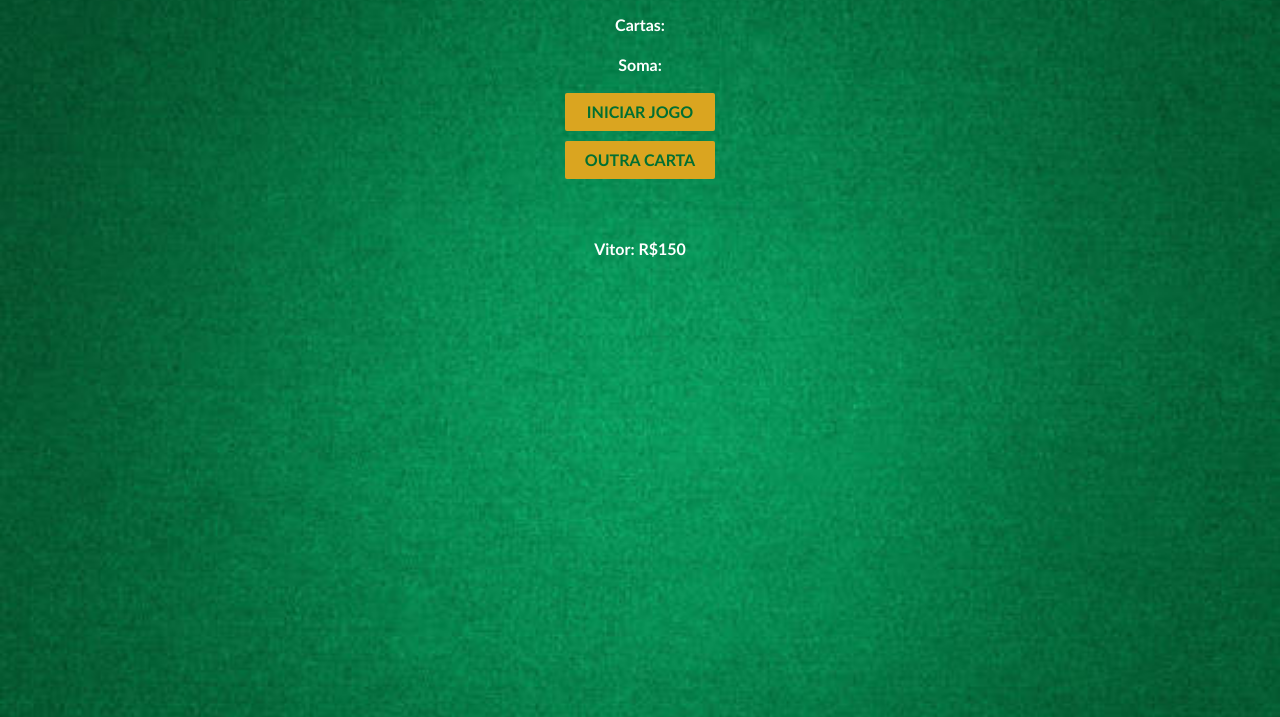
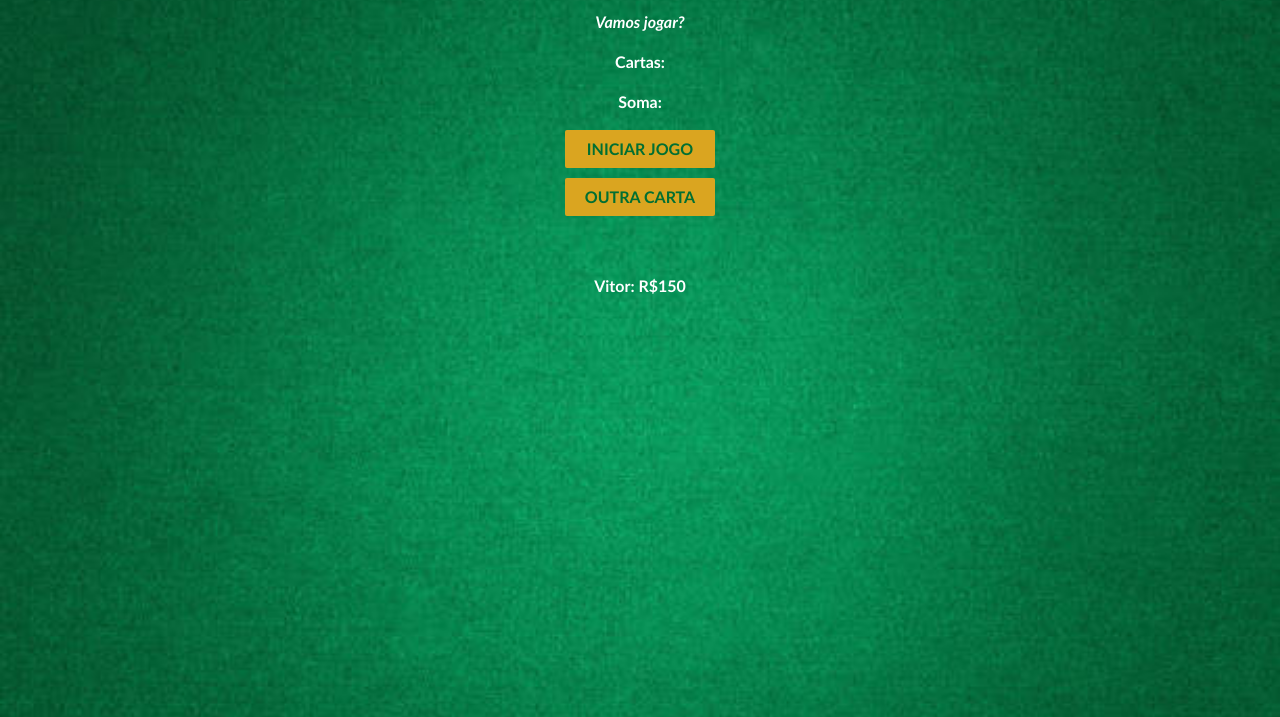
Before and after one commit to vitor-dilucca/Blackjack-JS, a plain HTML site: page index.html in a window 1280 px wide. Shown: the part 83-800 px from the top of the page. Drawn offline with nearby package versions, Linux system fonts and the light colour scheme.

Commit message:
projeto finalizado

```diff
--- a/script.js
+++ b/script.js
@@ -6,12 +6,16 @@ let message = ""
 let messageEl = document.getElementById("message-el")
 let somaEl = document.querySelector("#soma-el")
 let cartasEl = document.querySelector("#cartas-el")
-
-let playerName = "Vitor"
-let money = 150
-
 let playerEl = document.querySelector("#player-el")
-playerEl.textContent=playerName+ ": R$"+ money
+let player = {
+  name: "Vitor",
+  money: 150,
+  dizerOi: function(){
+    console.log("hheissann!")
+  }
+}
+player.dizerOi()
+playerEl.textContent=player.name+ ": R$"+ player.money
 
 function getRandomCard(){
   let randomNumber = Math.floor( Math.random()*13 )
@@ -85,3 +89,14 @@ if(hasSolvedChallenge || hasHintsLeft){
 function showSolution(){
   console.log("Showing the solution....")
 }
+
+const airbnbProperty = {
+  type:"castle",
+  cleaningLady:true,
+  roomFor:2,
+  furniture:['chair','table','bed']
+};
+
+console.log(airbnbProperty.length)
+console.log(airbnbProperty.type)
+console.log(airbnbProperty.furniture)
--- a/style.css
+++ b/style.css
@@ -9,6 +9,7 @@ body{
 
 h1{
   color: goldenrod;
+  margin: 15px 0 30px 0;
 }
 
 .btn-amarelo{
```
